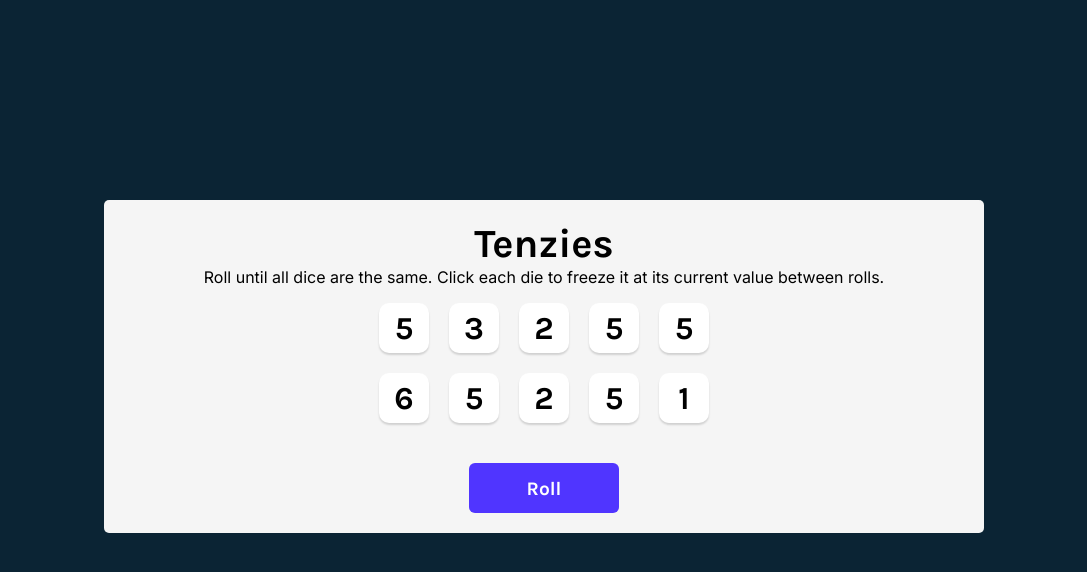
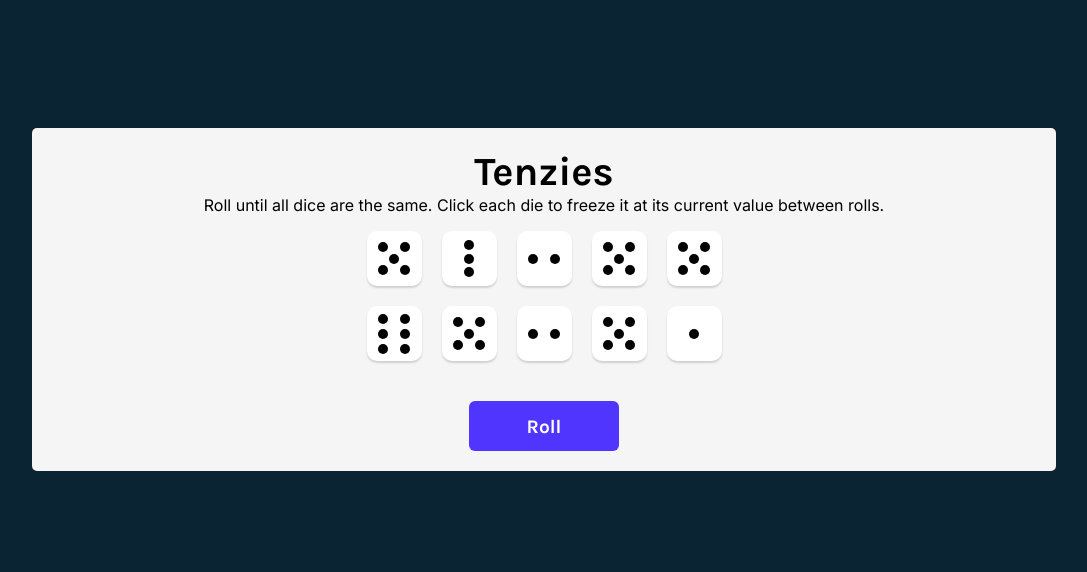
Before and after one commit to maden1738/tenzies, a React (Vite) app: page / in a window 1280 px wide. Shown: the top 572 px of the page, without its empty margins (96-1183 px from the left). Built offline with nearby package versions, Linux system fonts and the light colour scheme.

Commit message:
add dots instead of number in die

```diff
--- a/src/Die.jsx
+++ b/src/Die.jsx
@@ -1,12 +1,22 @@
 import React from "react";
+import Dot from "./Dot";
 
 export default function Die(props) {
        const styles = {
               backgroundColor: props.isHeld ? "#59E391" : "white",
        };
        return (
-              <div className="die-face" style={styles} onClick={props.holdDice}>
-                     <h2 className="die-num">{props.value}</h2>
+              <div
+                     className={`die-face die-${props.value}`}
+                     style={styles}
+                     onClick={props.holdDice}
+              >
+                     {/* <h2 className="die-num">{props.value}</h2> */}
+                     {Array(props.value)
+                            .fill(0)
+                            .map((el) => (
+                                   <Dot />
+                            ))}
               </div>
        );
 }
--- /dev/null
+++ b/src/Dot.jsx
@@ -0,0 +1,5 @@
+import React from "react";
+
+export default function Dot() {
+       return <div className="dot"></div>;
+}
--- a/src/index.css
+++ b/src/index.css
@@ -5,10 +5,9 @@
 body {
        margin: 0;
        background-color: #0b2434;
-       padding: 20px;
        font-family: "Karla", sans-serif;
        height: 100vh;
-       padding: 200px;
+       padding: 10%;
 }
 
 main {
@@ -43,17 +42,6 @@ main {
        margin-bottom: 40px;
 }
 
-.die-face {
-       height: 50px;
-       width: 50px;
-       box-shadow: 0px 2px 2px rgba(0, 0, 0, 0.15);
-       border-radius: 10px;
-       display: flex;
-       justify-content: center;
-       align-items: center;
-       cursor: pointer;
-}
-
 .die-num {
        font-size: 2rem;
 }
@@ -77,3 +65,63 @@ main {
 .roll-dice:active {
        box-shadow: inset 5px 5px 10px -3px rgba(0, 0, 0, 0.7);
 }
+
+.dot {
+       width: 10px;
+       height: 10px;
+       border-radius: 50%;
+       background-color: black;
+}
+
+.die-face {
+       height: 55px;
+       width: 55px;
+       box-shadow: 0px 2px 2px rgba(0, 0, 0, 0.15);
+       border-radius: 10px;
+       /* display: flex;
+       justify-content: center;
+       align-items: center; */
+       cursor: pointer;
+       padding: 5px;
+}
+
+.die-1 {
+       display: flex;
+       justify-content: center;
+       align-items: center;
+}
+
+.die-2 {
+       display: flex;
+       align-items: center;
+       justify-content: space-around;
+}
+
+.die-3 {
+       display: flex;
+       flex-direction: column;
+       justify-content: space-evenly;
+       align-items: center;
+}
+
+.die-4,
+.die-6 {
+       display: grid;
+       grid-template-columns: 1fr 1fr;
+       align-items: center;
+       justify-items: center;
+}
+
+.die-5 {
+       display: grid;
+       grid-template-columns: 1fr 1fr;
+       align-items: center;
+       justify-items: center;
+       position: relative;
+}
+
+.die-5 :last-child {
+       position: absolute;
+       left: 50%;
+       transform: translateX(-50%);
+}
```
